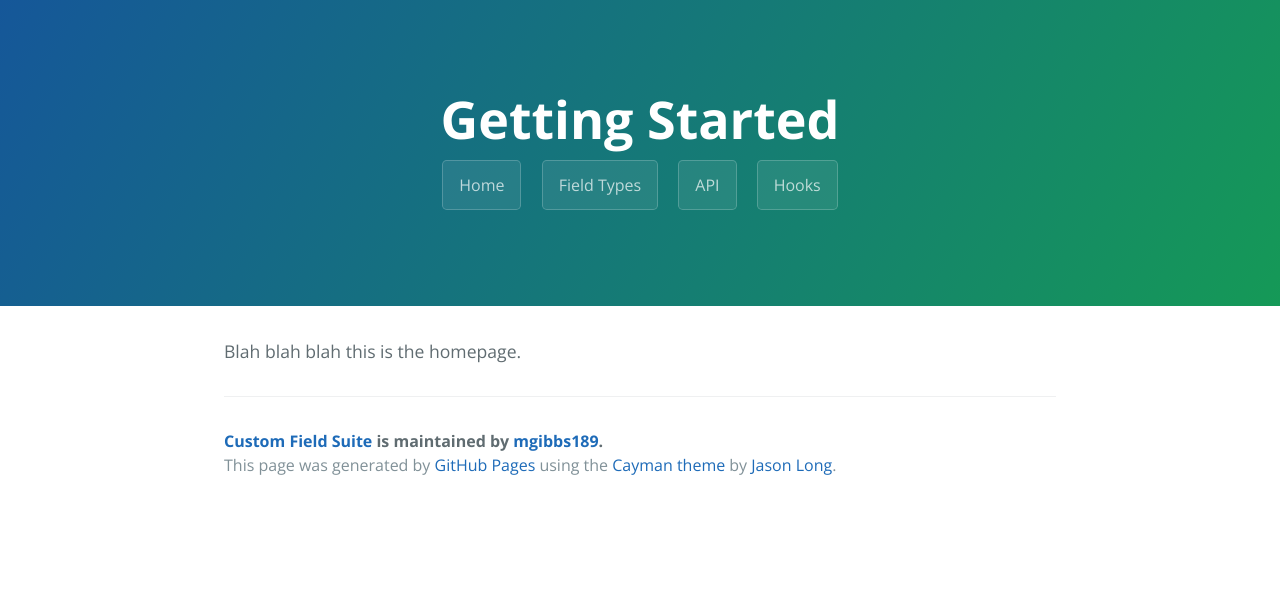
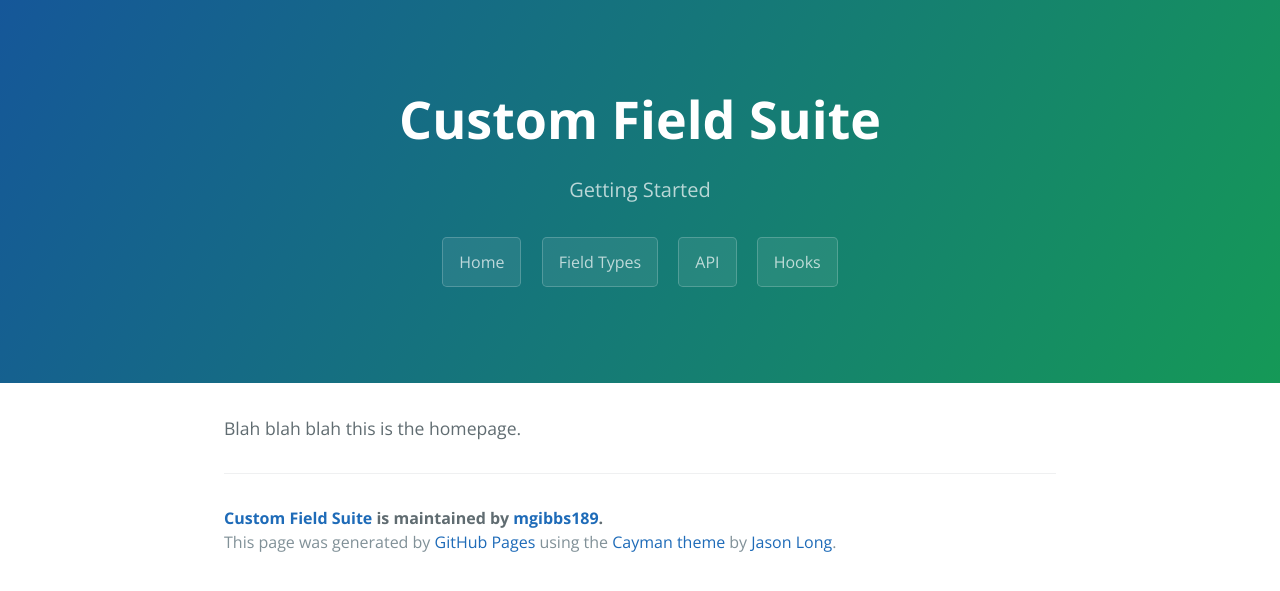
Before and after one commit to mgibbs189/custom-field-suite, a Jekyll site: the page built from index.html, in a window 1280 px wide. Shown: the top 591 px of the page. Built offline with Jekyll 4.4.1, drawn with Linux system fonts in a browser that asks for light colours.

Commit message:
Update default.html

```diff
--- a/_layouts/default.html
+++ b/_layouts/default.html
@@ -11,7 +11,8 @@
   </head>
   <body>
     <section class="page-header">
-      <h1 class="project-name">{{ page.title }}</h1>
+      <h1 class="project-name">Custom Field Suite</h1>
+      <h2 class="project-tagline">{{ page.title }}</h2>
       <a href="/" class="btn">Home</a>
       <a href="/field-types.html" class="btn">Field Types</a>
       <a href="/api.html" class="btn">API</a>
```
